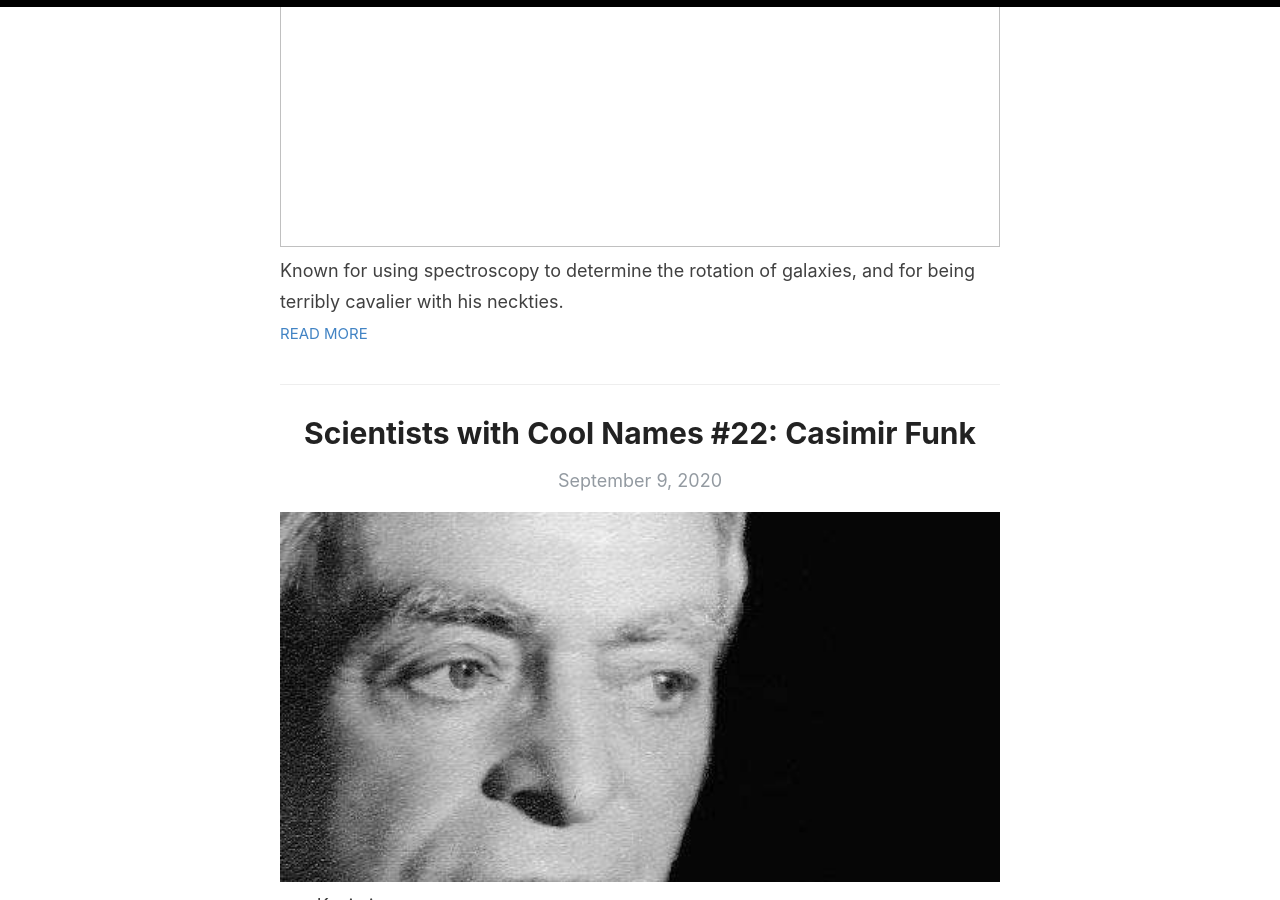
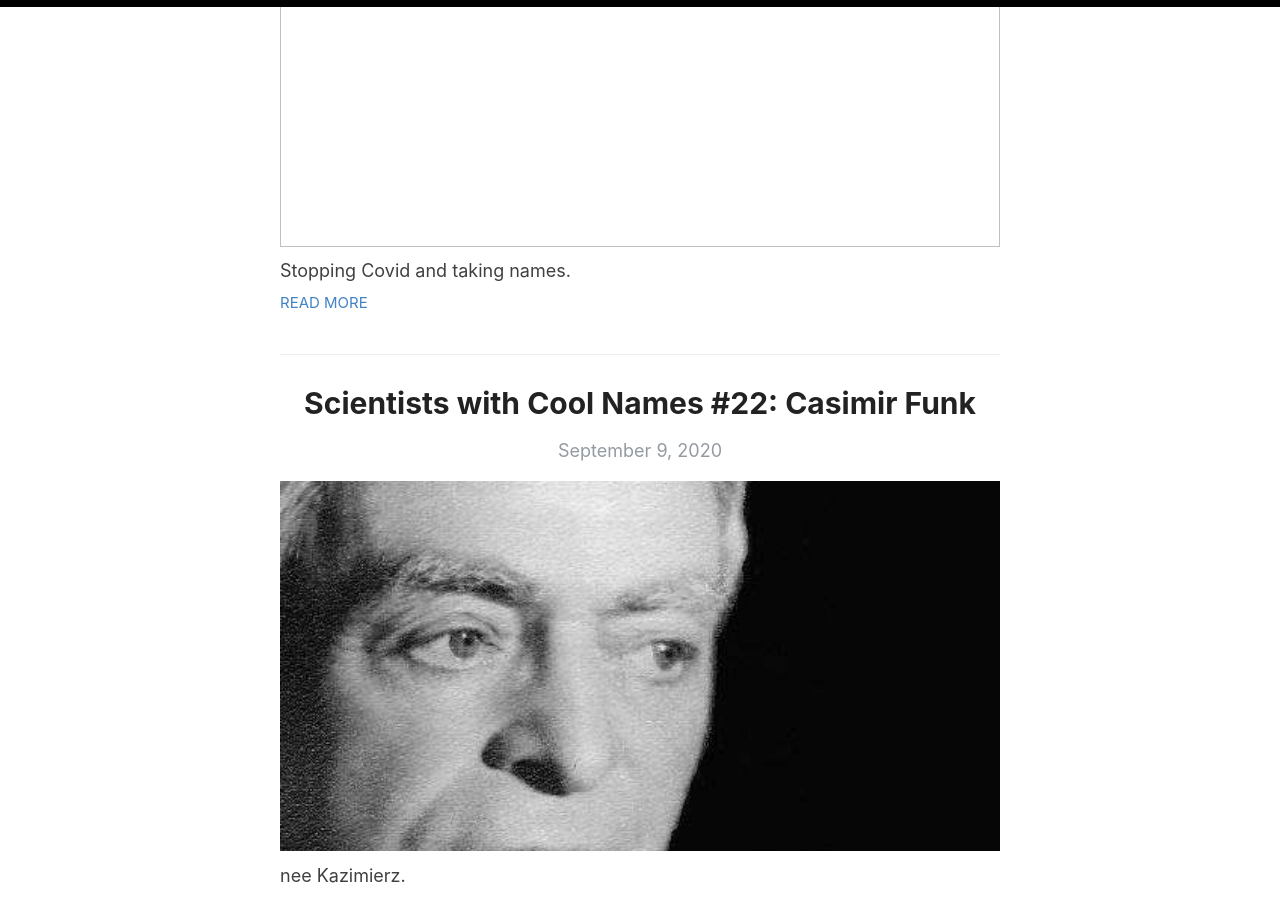
Before and after one commit to lucashaley/lucashaley.github.io, a Jekyll site: the page built from index.html, in a window 1280 px wide and 900 px high, scrolled down 1623 px. Built offline with Jekyll 4.4.1, drawn with Linux system fonts in a browser that asks for light colours; the list of posts is cut into pages by our own code.

Commit message:
Update from Forestry.io lucashaley@yahoo.com updated _posts/2020-11-13-scientists-with-cool-names-23-erasmus-smit.md

```diff
--- a/_posts/2020-11-13-scientists-with-cool-names-23-erasmus-smit.md
+++ b/_posts/2020-11-13-scientists-with-cool-names-23-erasmus-smit.md
@@ -1,14 +1,14 @@
 ---
 layout: post
 title: 'Scientists with Cool Names #22: Erasmus Smit'
-excerpt: Known for using spectroscopy to determine the rotation of galaxies, and for
-  being terribly cavalier with his neckties.
+excerpt: Stopping Covid and taking names.
 categories:
 - Nonsense
 - Science
 - ScientistsWithCoolNames
 similar_pages:
-- _posts/2020-07-03-scientists-with-cool-names-22-casimir-funk.md
+- _posts/2020-09-09-scientists-with-cool-names-22-casimir-funk.md
+- _posts/2020-07-03-scientists-with-cool-names-21-vesto-slipher.md
 
 ---
 This is a special instalment of Scientists with Cool Names: this particular scientist is still alive!
@@ -17,6 +17,6 @@ Dr. Erasmus Smit is New Zealand's only clinical virologist. Which, as you can im
 
 He apparently goes by "Ras".
 
-Also, he's named after one of the <a href="https://en.wikipedia.org/wiki/Erasmus" rel="nofollow">most badass dudes in history</a>.
+Also, he's named after[ one of the most badass dudes in history](https://en.wikipedia.org/wiki/Erasmus).
 
-Please note this is a different "Erasmus Smit" than the South African pastor from the early 1800s, seen below. Ras is *way* cooler. You can tell this Erasmus barely went by "Erasmus", let alone "Ras".
+Please note this is a different "Erasmus Smit" than the South African pastor from the early 1800s, seen below. Ras is _way_ cooler. You can tell this Erasmus barely went by "Erasmus", let alone "Ras".
```
